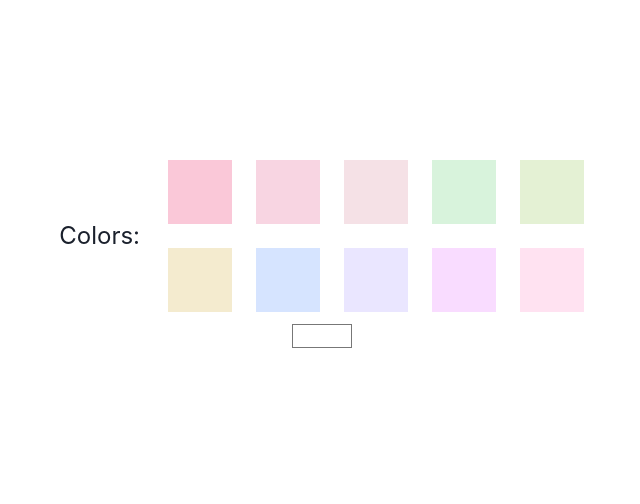
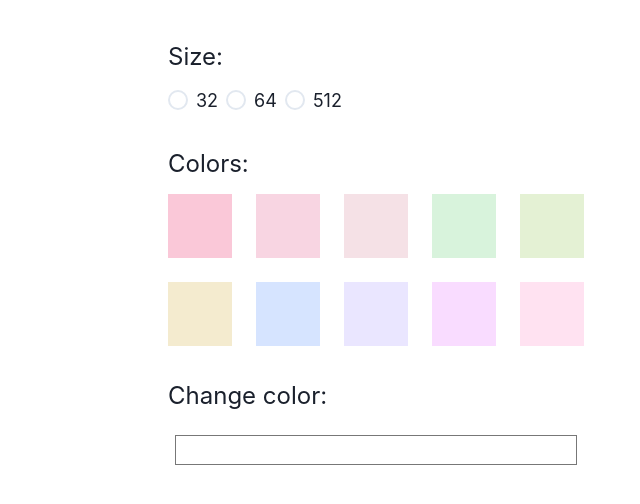
Before and after one commit to alimukhtar53/swatchr, a React (Vite) app: page / in a window 1280 px wide. Shown: the top 504 px of the page, without its empty margins (640-1280 px from the left). Built offline with nearby package versions, Linux system fonts and the light colour scheme.

Commit message:
Implement size

```diff
--- a/src/App.tsx
+++ b/src/App.tsx
@@ -3,21 +3,35 @@ import SvgData from "./components/SvgData";
 import { Box, Container, Flex, HStack, Input, VStack } from "@chakra-ui/react";
 import Swatches from "./components/Swatches";
 import ColorInput from "./components/ColorInput";
+import Size from "./components/Size";
 
 function App() {
   const [color, setColor] = useState("#FFFFFF");
+  const [size, setSize] = useState("512");
 
   const onColorChangeHandler = (e: React.ChangeEvent<HTMLInputElement>) => {
     setColor(e.target.value);
+  };
+  const onSizeSelectHandler = (
+    e: React.MouseEvent<HTMLDivElement, MouseEvent>
+  ) => {
+    const target = e.target as HTMLInputElement;
+    setSize(target.value);
   };
   return (
     <VStack className="container">
       <Container maxW="1200px">
         <Flex justifyContent={"space-between"} alignItems={"center"}>
-          <Box maxW={"512px"}>
-            <SvgData color={color} width={512} height={512}></SvgData>
-          </Box>
-          <VStack>
+          <HStack
+            maxW={"512px"}
+            minW={"512px"}
+            justifyContent={"center"}
+            alignItems={"center"}
+          >
+            <SvgData color={color} width={size} height={size}></SvgData>
+          </HStack>
+          <VStack gap={8}>
+            <Size onSizeSelect={onSizeSelectHandler} />
             <Swatches />
             <ColorInput
               color={color}
--- a/src/components/ColorInput.tsx
+++ b/src/components/ColorInput.tsx
@@ -1,4 +1,4 @@
-import { Input } from "@chakra-ui/react";
+import { Box, HStack, Input, Text } from "@chakra-ui/react";
 
 interface Props {
   color: string;
@@ -7,15 +7,20 @@ interface Props {
 
 const ColorInput = ({ color, onColorChangeHandler }: Props) => {
   return (
-    <Input
-      width={"64px"}
-      height={"32px"}
-      border={"none"}
-      padding={0}
-      type="color"
-      value={color}
-      onChange={onColorChangeHandler}
-    ></Input>
+    <Box width={"full"}>
+      <Text fontSize={"2xl"} pb={3}>
+        Change color:
+      </Text>
+      <Input
+        width={"full"}
+        height={12}
+        border={`1px solid ${color}`}
+        padding={1}
+        type="color"
+        value={color}
+        onChange={onColorChangeHandler}
+      />
+    </Box>
   );
 };
 
--- /dev/null
+++ b/src/components/Size.tsx
@@ -0,0 +1,30 @@
+import { Box, Radio, RadioGroup, Stack, Text } from "@chakra-ui/react";
+
+interface Props {
+  onSizeSelect: (e: React.MouseEvent<HTMLDivElement, MouseEvent>) => void;
+}
+
+const Size = ({ onSizeSelect }: Props) => {
+  return (
+    <Box width={"full"}>
+      <Text textAlign={"left"} fontSize={"2xl"} pb={3}>
+        Size:
+      </Text>
+      <RadioGroup>
+        <Stack direction="row" gap={2} onClick={onSizeSelect}>
+          <Radio value="32" size={"lg"}>
+            32
+          </Radio>
+          <Radio value="64" size={"lg"}>
+            64
+          </Radio>
+          <Radio value="512" size={"lg"}>
+            512
+          </Radio>
+        </Stack>
+      </RadioGroup>
+    </Box>
+  );
+};
+
+export default Size;
--- a/src/components/SvgData.tsx
+++ b/src/components/SvgData.tsx
@@ -13,7 +13,7 @@ function SvgData({ color, width, height }: Props) {
       width={width}
       height={height}
       viewBox="0 0 64 64"
-      enable-background="new 0 0 64 64"
+      enableBackground="new 0 0 64 64"
       xmlSpace="preserve"
     >
       <path
--- a/src/components/Swatches.tsx
+++ b/src/components/Swatches.tsx
@@ -3,8 +3,8 @@ import colorPalette from "../services/color-palette";
 
 function Swatches() {
   return (
-    <HStack>
-      <Text fontSize={"2xl"} pr={5}>
+    <div>
+      <Text textAlign={"left"} fontSize={"2xl"} pb={3}>
         Colors:{" "}
       </Text>
 
@@ -13,7 +13,7 @@ function Swatches() {
           <Box key={index} bg={color} boxSize={"64px"}></Box>
         ))}
       </Grid>
-    </HStack>
+    </div>
   );
 }
 
```
